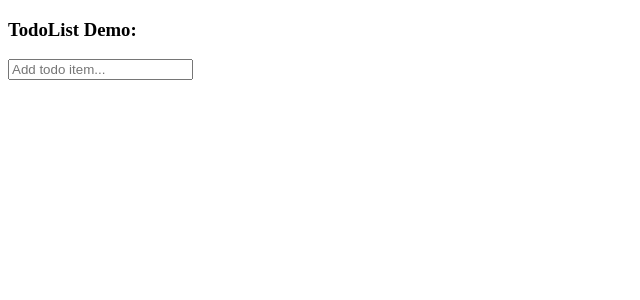
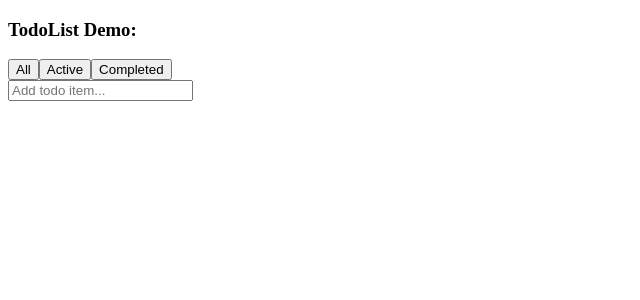
Before and after one commit to Waterstrong/react-learning, a Next.js app: page /todo in a window 1280 px wide. Shown: the top 300 px of the page, without its empty margins (0-640 px from the left). Built offline with nearby package versions, Linux system fonts and the light colour scheme.

Commit message:
add todo filter

```diff
--- a/pages/todo.js
+++ b/pages/todo.js
@@ -31,6 +31,14 @@ const TodoList = props => (
     </ul>
 )
 
+const TodoFilter = props => (
+    <div>
+        <button onClick={() => props.showAll()}>All</button>
+        <button onClick={() => props.showActive()}>Active</button>
+        <button onClick={() => props.showCompleted()}>Completed</button>
+    </div>
+)
+
 class TodoMVC extends Component {
 
     constructor() {
@@ -45,7 +53,15 @@ class TodoMVC extends Component {
     render() {
         return (
             <div>
-                <TodoInput value={this.state.value}
+                <TodoFilter
+                    showAll={() => {
+                    }}
+                    showActive={() => {
+                    }}
+                    showCompleted={() => {
+
+                    }}/>
+                <TodoInput value={this.state.inputValue}
                            onChange={event => {
                                this.setState({value: event.target.value})
                            }}
```
